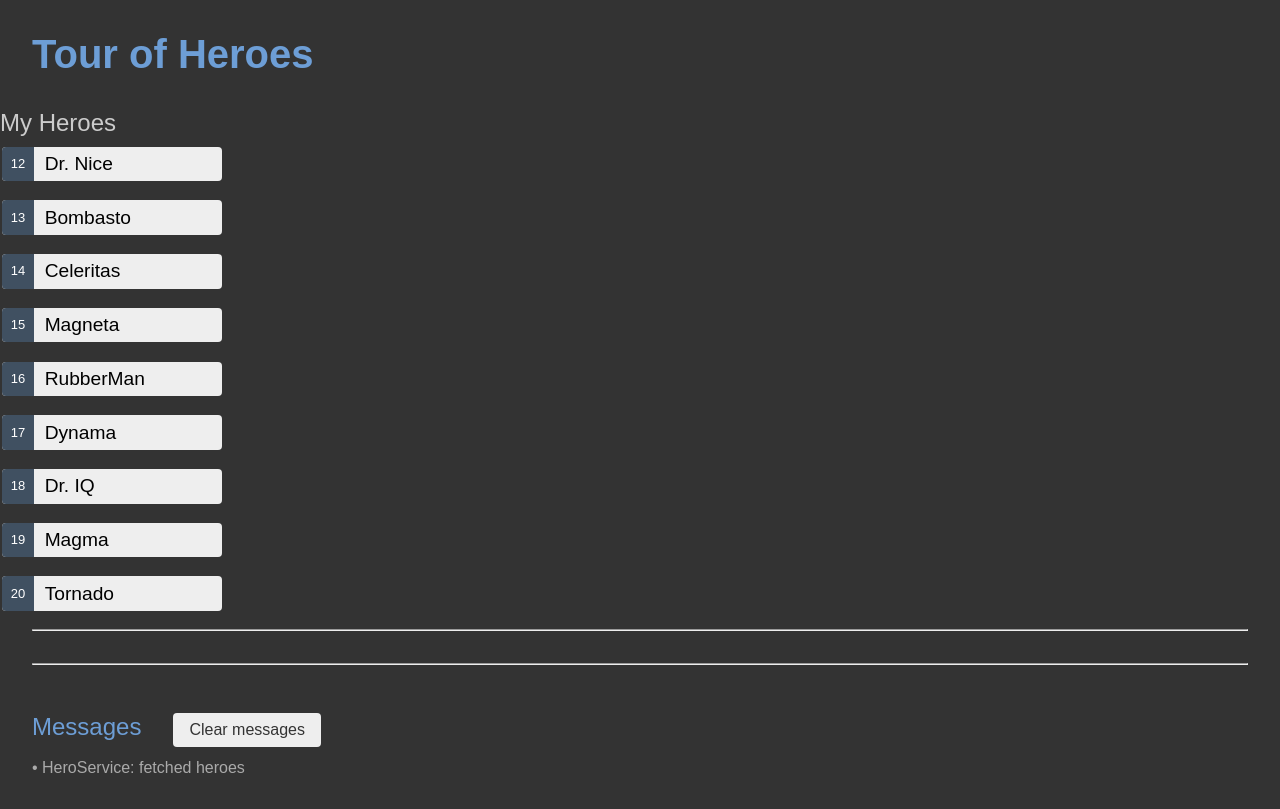
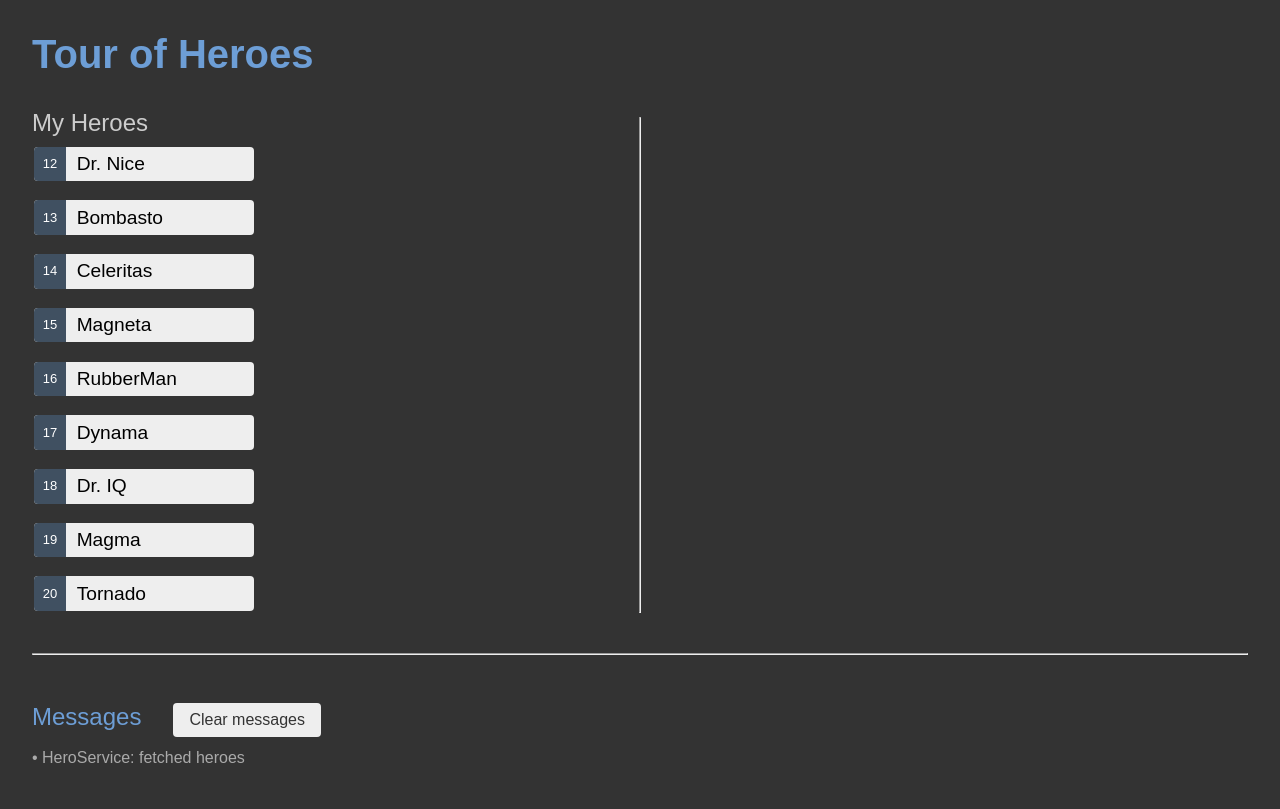
Before and after one commit to patrick-radulian/tour-of-heroes, an Angular app: page /heroes in a window 1280 px wide. Built offline with nearby package versions, Linux system fonts and the light colour scheme.

Commit message:
Adjust app styles

```diff
--- a/src/app/app.component.css
+++ b/src/app/app.component.css
@@ -2,14 +2,3 @@ h1,
 hr {
     margin: 2rem;
 }
-
-app-heroes {
-    display: grid;
-    grid-template-columns: 1fr min-content 1fr;
-    margin: 2rem;
-}
-
-app-messages {
-    display: block;
-    margin: 2rem;
-}
--- a/src/app/components/heroes/heroes.component.css
+++ b/src/app/components/heroes/heroes.component.css
@@ -1,4 +1,10 @@
 /* HeroesComponent's private CSS styles */
+:host {
+    display: grid;
+    grid-template-columns: 1fr min-content 1fr;
+    margin: 2rem;
+}
+
 .heroes {
     margin: 0 0 0 -0.5em;
     list-style-type: none;
--- a/src/app/components/messages/messages.component.css
+++ b/src/app/components/messages/messages.component.css
@@ -1,4 +1,9 @@
 /* MessagesComponent's private CSS styles */
+:host {
+    display: block;
+    margin: 2rem;
+}
+
 .header {
     display: flex;
     align-items: baseline;
```
